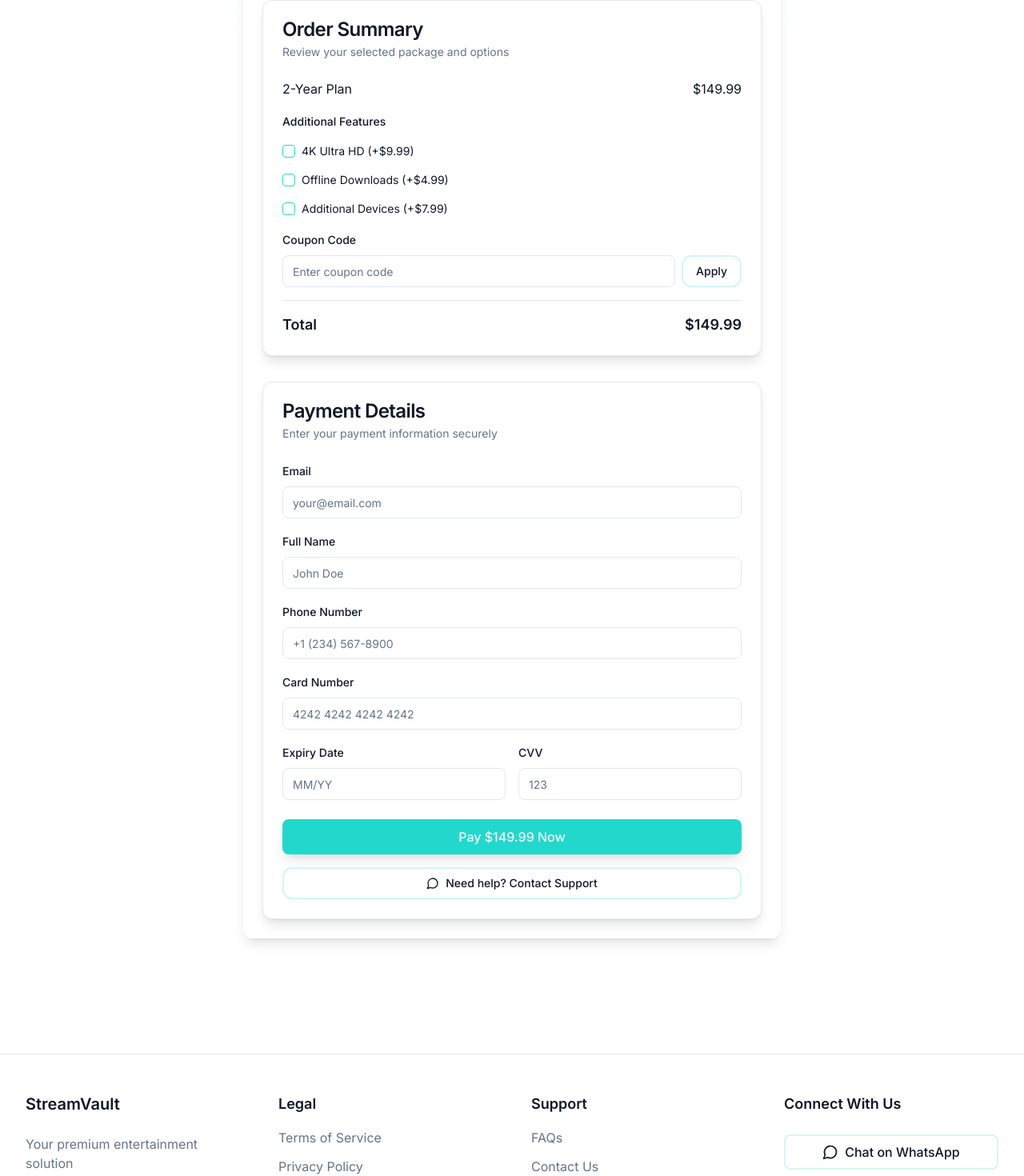
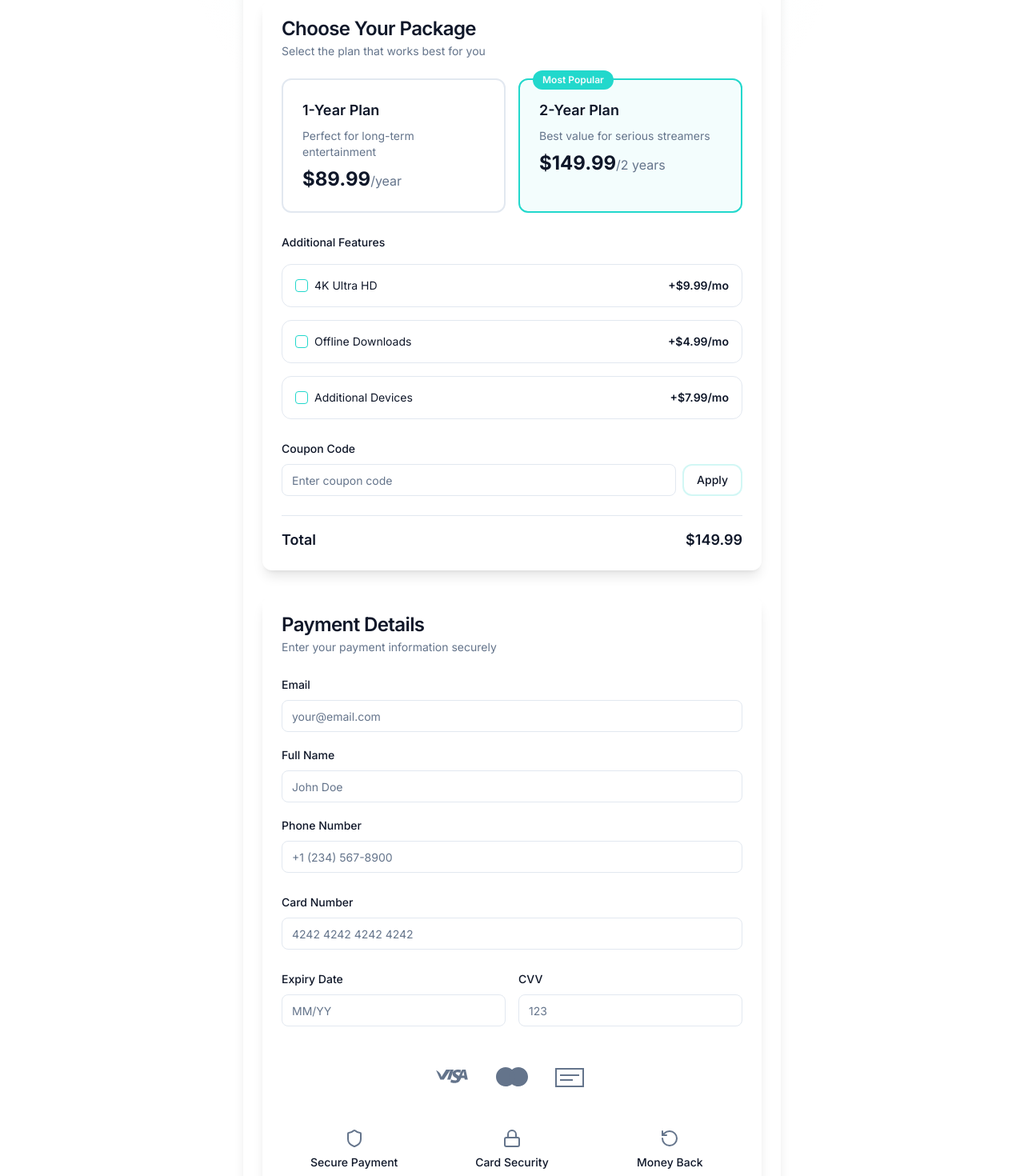
Before and after one commit to x-darwin/Griih, a Next.js app: page /payment in a window 1280 px wide. Shown: the part 282-1752 px from the top of the page at 80% size. Built offline with nearby package versions, Linux system fonts and the light colour scheme.

Commit message:
Add files via upload

```diff
--- a/components/payment/payment-card-icons.tsx
+++ b/components/payment/payment-card-icons.tsx
@@ -1,19 +1,22 @@
 "use client";
-
-import { Icons } from "@/components/icons";
 
 export function PaymentCardIcons() {
   return (
     <div className="flex justify-center items-center space-x-6">
-      <div className="relative w-12 h-12">
-        <Icons.visa className="w-full h-full text-[#1434CB]" />
-      </div>
-      <div className="relative w-12 h-12">
-        <Icons.mastercard className="w-full h-full text-[#EB001B]" />
-      </div>
-      <div className="relative w-12 h-12">
-        <Icons.creditCard className="w-full h-full text-muted-foreground" />
-      </div>
+      <svg className="w-12 h-12 text-muted-foreground" viewBox="0 0 48 48">
+        <path fill="currentColor" d="M15 26.5L19 14H23L19 26.5H15Z" />
+        <path fill="currentColor" d="M32.5725 14.5C31.6225 14.18 30.1725 14 28.4725 14C24.4725 14 21.5725 16.18 21.5725 19.3C21.5725 21.7 23.6225 23.1 25.1225 23.9C26.6725 24.7 27.2225 25.2 27.2225 25.9C27.2225 27 25.8725 27.5 24.6225 27.5C22.9225 27.5 22.0225 27.3 20.5225 26.6L19.8725 26.3L19.1725 30C20.2725 30.4 22.2725 30.8 24.3725 30.8C28.6225 30.8 31.4725 28.6 31.4725 25.3C31.4725 23.4 30.2725 21.9 27.9225 20.7C26.4725 19.9 25.5725 19.4 25.5725 18.6C25.5725 17.9 26.3225 17.2 27.9225 17.2C29.2725 17.2 30.2725 17.4 31.0225 17.7L31.4725 17.9L32.1725 14.5H32.5725Z" />
+        <path fill="currentColor" d="M38.0225 14H35.0225C34.0225 14 33.2725 14.3 32.8725 15.2L27.3725 26.5H31.6225C31.6225 26.5 32.2725 24.8 32.4225 24.4C32.8725 24.4 35.9225 24.4 36.4725 24.4C36.5725 24.9 36.9225 26.5 36.9225 26.5H40.7725L38.0225 14ZM33.4725 21.4C33.7725 20.6 34.9225 17.6 34.9225 17.6C34.9225 17.6 35.2225 16.8 35.4225 16.3L35.6225 17.5C35.6225 17.5 36.3225 20.7 36.4725 21.4H33.4725Z" />
+        <path fill="currentColor" d="M13.6225 14L7.82251 23.3L7.32251 21.3C6.42251 18.8 3.92251 16.1 1.12251 14.8L6.42251 26.5H10.7225L19.2225 14H13.6225Z" />
+      </svg>
+      <svg className="w-12 h-12 text-muted-foreground" viewBox="0 0 48 48">
+        <path fill="currentColor" d="M24 32.2C21.8 34 19 35.1 16 35.1C9.4 35.1 4 29.7 4 23.1C4 16.5 9.4 11.1 16 11.1C19 11.1 21.8 12.2 24 14C26.2 12.2 29 11.1 32 11.1C38.6 11.1 44 16.5 44 23.1C44 29.7 38.6 35.1 32 35.1C29 35.1 26.2 34 24 32.2Z" />
+        <path fill="currentColor" d="M24 14C26.2 16.4 27.5 19.6 27.5 23.1C27.5 26.6 26.2 29.8 24 32.2C21.8 29.8 20.5 26.6 20.5 23.1C20.5 19.6 21.8 16.4 24 14Z" />
+      </svg>
+      <svg className="w-12 h-12 text-muted-foreground" viewBox="0 0 48 48">
+        <path fill="currentColor" d="M42 36H6V12h36v24zM8 34h32V14H8v20z"/>
+        <path fill="currentColor" d="M12 20h24v2H12zm0 6h16v2H12z"/>
+      </svg>
     </div>
   );
 }
--- a/components/payment/payment-form.tsx
+++ b/components/payment/payment-form.tsx
@@ -6,6 +6,7 @@ import { Input } from "@/components/ui/input";
 import { Label } from "@/components/ui/label";
 import { Icons } from "@/components/icons";
 import { Checkbox } from "@/components/ui/checkbox";
+import { RadioGroup, RadioGroupItem } from "@/components/ui/radio-group";
 import {
   Card,
   CardContent,
@@ -21,16 +22,30 @@ import {
   DialogHeader,
   DialogTitle,
 } from "@/components/ui/dialog";
+import { PaymentCardIcons } from "./payment-card-icons";
+import { Shield, Lock, RotateCcw } from "lucide-react";
 
 interface PaymentFormProps {
   onSubmit: (e: React.FormEvent) => void;
 }
 
-interface Package {
-  name: string;
-  price: number;
-  period: string;
-}
+const packages = [
+  {
+    id: "1year",
+    name: "1-Year Plan",
+    price: 89.99,
+    period: "year",
+    description: "Perfect for long-term entertainment",
+  },
+  {
+    id: "2year",
+    name: "2-Year Plan",
+    price: 149.99,
+    period: "2 years",
+    description: "Best value for serious streamers",
+    popular: true,
+  },
+];
 
 const additionalFeatures = [
   { id: "4k", label: "4K Ultra HD", price: 9.99 },
@@ -38,18 +53,34 @@ const additionalFeatures = [
   { id: "devices", label: "Additional Devices", price: 7.99 },
 ];
 
+const securityFeatures = [
+  {
+    icon: Shield,
+    title: "Secure Payment",
+    description: "256-bit SSL encryption",
+  },
+  {
+    icon: Lock,
+    title: "Card Security",
+    description: "All major cards accepted",
+  },
+  {
+    icon: RotateCcw,
+    title: "Money Back",
+    description: "30-day guarantee",
+  },
+];
+
 export function PaymentForm({ onSubmit }: PaymentFormProps) {
-  const [selectedPackage] = useState<Package>({
-    name: "2-Year Plan",
-    price: 149.99,
-    period: "2 years",
-  });
+  const [selectedPackageId, setSelectedPackageId] = useState("2year");
   const [couponCode, setCouponCode] = useState("");
   const [selectedFeatures, setSelectedFeatures] = useState<string[]>([]);
   const [showDialog, setShowDialog] = useState(false);
 
+  const selectedPackage = packages.find((pkg) => pkg.id === selectedPackageId);
+
   const calculateTotal = () => {
-    let total = selectedPackage.price;
+    let total = selectedPackage?.price || 0;
     selectedFeatures.forEach((feature) => {
       const additionalFeature = additionalFeatures.find((f) => f.id === feature);
       if (additionalFeature) {
@@ -67,20 +98,51 @@ export function PaymentForm({ onSubmit }: PaymentFormProps) {
   return (
     <>
       <div className="space-y-8">
-        <Card>
+        <Card className="border-0 glassmorphism">
           <CardHeader>
-            <CardTitle>Order Summary</CardTitle>
-            <CardDescription>Review your selected package and options</CardDescription>
+            <CardTitle>Choose Your Package</CardTitle>
+            <CardDescription>Select the plan that works best for you</CardDescription>
           </CardHeader>
-          <CardContent className="space-y-4">
-            <div className="flex justify-between">
-              <span>{selectedPackage.name}</span>
-              <span>${selectedPackage.price}</span>
-            </div>
+          <CardContent className="space-y-6">
+            <RadioGroup
+              value={selectedPackageId}
+              onValueChange={setSelectedPackageId}
+              className="grid grid-cols-1 md:grid-cols-2 gap-4"
+            >
+              {packages.map((pkg) => (
+                <label
+                  key={pkg.id}
+                  className={`relative flex flex-col p-6 cursor-pointer rounded-lg border-2 transition-all
+                    ${selectedPackageId === pkg.id
+                      ? 'border-primary bg-primary/5'
+                      : 'border-border hover:border-primary/50'}`}
+                >
+                  <RadioGroupItem
+                    value={pkg.id}
+                    id={pkg.id}
+                    className="sr-only"
+                  />
+                  {pkg.popular && (
+                    <span className="absolute -top-3 left-4 px-3 py-1 bg-primary text-primary-foreground text-xs font-semibold rounded-full">
+                      Most Popular
+                    </span>
+                  )}
+                  <div className="space-y-2">
+                    <h3 className="font-semibold text-lg">{pkg.name}</h3>
+                    <p className="text-muted-foreground text-sm">{pkg.description}</p>
+                    <div className="text-2xl font-bold">
+                      ${pkg.price}
+                      <span className="text-base font-normal text-muted-foreground">/{pkg.period}</span>
+                    </div>
+                  </div>
+                </label>
+              ))}
+            </RadioGroup>
+
             <div className="space-y-4">
               <Label>Additional Features</Label>
               {additionalFeatures.map((feature) => (
-                <div key={feature.id} className="flex items-center justify-between">
+                <div key={feature.id} className="flex items-center justify-between p-4 rounded-lg border bg-background/50">
                   <div className="flex items-center space-x-2">
                     <Checkbox
                       id={feature.id}
@@ -93,13 +155,15 @@ export function PaymentForm({ onSubmit }: PaymentFormProps) {
                         );
                       }}
                     />
-                    <label htmlFor={feature.id} className="text-sm">
-                      {feature.label} (+${feature.price})
+                    <label htmlFor={feature.id} className="text-sm cursor-pointer">
+                      {feature.label}
                     </label>
                   </div>
+                  <span className="text-sm font-semibold">+${feature.price}/mo</span>
                 </div>
               ))}
             </div>
+
             <div className="space-y-2">
               <Label htmlFor="coupon">Coupon Code</Label>
               <div className="flex space-x-2">
@@ -112,6 +176,7 @@ export function PaymentForm({ onSubmit }: PaymentFormProps) {
                 <Button variant="outline">Apply</Button>
               </div>
             </div>
+
             <div className="pt-4 border-t">
               <div className="flex justify-between text-lg font-semibold">
                 <span>Total</span>
@@ -122,12 +187,12 @@ export function PaymentForm({ onSubmit }: PaymentFormProps) {
         </Card>
 
         <form onSubmit={handleSubmit} className="space-y-6">
-          <Card>
+          <Card className="border-0 glassmorphism">
             <CardHeader>
               <CardTitle>Payment Details</CardTitle>
               <CardDescription>Enter your payment information securely</CardDescription>
             </CardHeader>
-            <CardContent className="space-y-4">
+            <CardContent className="space-y-6">
               <div className="grid grid-cols-1 gap-4">
                 <div className="space-y-2">
                   <Label htmlFor="email">Email</Label>
@@ -186,6 +251,22 @@ export function PaymentForm({ onSubmit }: PaymentFormProps) {
                   />
                 </div>
               </div>
+
+              <div className="pt-4">
+                <PaymentCardIcons />
+              </div>
+
+              <div className="grid grid-cols-3 gap-4 pt-4">
+                {securityFeatures.map((feature) => (
+                  <div key={feature.title} className="text-center space-y-2">
+                    <feature.icon className="h-6 w-6 mx-auto text-muted-foreground" />
+                    <div className="space-y-1">
+                      <h4 className="text-sm font-medium">{feature.title}</h4>
+                      <p className="text-xs text-muted-foreground">{feature.description}</p>
+                    </div>
+                  </div>
+                ))}
+              </div>
             </CardContent>
             <CardFooter className="flex flex-col space-y-4">
               <Button type="submit" className="w-full" size="lg">
```
Also changed, not shown: components/sections/trusted-by.tsx (+22 -8 lines), components/ui/radio-group.tsx (line endings or trailing spaces).
